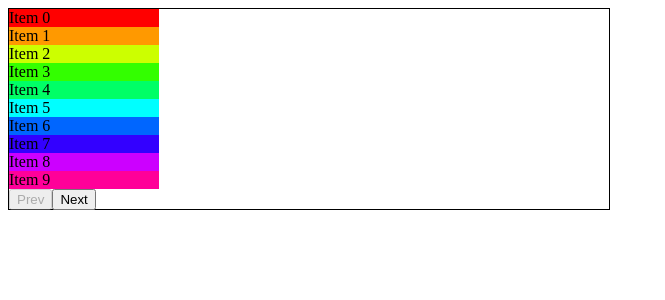
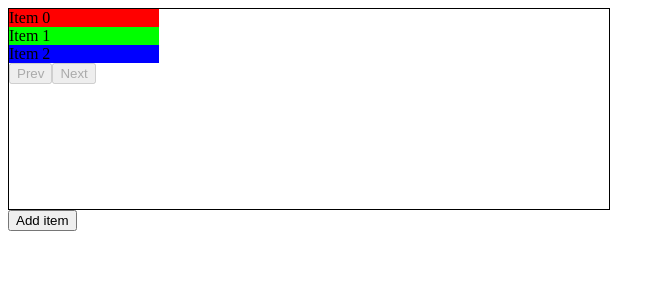
Before and after one commit to deadalusai/react-carousel-experiments, a React app: page / in a window 1280 px wide. Shown: the top 300 px of the page, without its empty margins (0-665 px from the left). Built offline with nearby package versions, Linux system fonts and the light colour scheme; the HTML template or start-up script is replaced by a standard one.

Commit message:
Partial visibility, initialize viewport

```diff
--- a/src/carousel/animator.ts
+++ b/src/carousel/animator.ts
@@ -25,8 +25,8 @@ export class Animator {
             element[property] = to;
             return NULL_ANIMATION_HANDLE;
         }
-        const start = element[property];
-        const change = to - start;
+        const from = element[property];
+        const delta = to - from;
 
         let startTime: number | null = null; // NOTE: For the first frame we do not have a time reference.
         let animationHandle: number | null = null;
@@ -43,7 +43,7 @@ export class Animator {
             const time = timestamp - startTime;
             if (time <= duration) {
                 // Find the value with the quadratic in-out easing function, then apply the scroll
-                element[property] = this.easingFunction(time, start, change, duration);
+                element[property] = this.easingFunction(time, from, delta, duration);
                 animationHandle = requestAnimationFrame(step);
             } else {
                 element[property] = to;
--- a/src/carousel/index.tsx
+++ b/src/carousel/index.tsx
@@ -51,19 +51,19 @@ interface ICarouselState {
 }
 
 export class Carousel extends React.Component<ICarouselProps, ICarouselState> {
-    state = {
+    public state = {
         scrollIndex: 0,
-        isFullyScrolledLeft: true,
+        isFullyScrolledLeft: false,
         isFullyScrolledRight: false,
     };
 
-    animator = new Animator(easingFunctions.easeInOutQuad);
-    animation = null as AnimationHandle | null;
-    viewportEl = null as HTMLDivElement | null;
+    private animator = new Animator(easingFunctions.easeInOutQuad);
+    private animation = null as AnimationHandle | null;
+    private viewportEl = null as HTMLDivElement | null;
 
     public render() {
         return <div className="bil-carousel">
-            <div className="bil-carousel--container" onScroll={this.handleScroll} ref={(el) => this.viewportEl = el}>
+            <div className="bil-carousel--container" onScroll={this.handleScroll} ref={this.initializeViewport}>
                 {this.props.children.map((child, index) =>
                     <div key={index} className="bil-carousel--item">
                         {child}
@@ -81,7 +81,20 @@ export class Carousel extends React.Component<ICarouselProps, ICarouselState> {
         </div>;
     }
 
-    viewport = (): Viewport => {
+    public componentDidUpdate = (prevProps: ICarouselProps) => {
+        if (this.props.children.length != prevProps.children.length) {
+            this.updateScrollState();
+        }
+    };
+
+    private initializeViewport = (el: HTMLDivElement) => {
+        this.viewportEl = el;
+        if (this.viewportEl) {
+            this.updateScrollState();
+        }
+    };
+
+    private viewport = (): Viewport => {
         if (!this.viewportEl) {
             throw new Error("Tried to read viewport before ref loaded");
         }
@@ -96,7 +109,7 @@ export class Carousel extends React.Component<ICarouselProps, ICarouselState> {
         };
     };
 
-    animateScrollToIndex = (targetIndex: number) => {
+    private animateScrollToIndex = (targetIndex: number) => {
         if (this.animation) {
             this.animation.cancel();
         }
@@ -112,7 +125,7 @@ export class Carousel extends React.Component<ICarouselProps, ICarouselState> {
         });
     };
 
-    handleScroll = () => {
+    private handleScroll = () => {
         if (this.animation) {
             // Skip updating scroll state while the animation is in progress
             return;
@@ -120,26 +133,38 @@ export class Carousel extends React.Component<ICarouselProps, ICarouselState> {
         this.updateScrollState();
     };
 
-    updateScrollState = () => {
+    private updateScrollState = () => {
         const viewport = this.viewport();
         // Determine where we're scrolled to by finding the first fully-visible child from left to right
+        let minPartialIndex = Infinity;
         let minVisibleIndex = Infinity;
         let maxVisibleIndex = 0;
         for (let itemIndex = 0; itemIndex < viewport.itemCount; itemIndex++) {
             const visibility = itemVisibility(viewport, itemIndex);
-            if (visibility === ItemVisibility.fullyVisible) {
+            if (visibility === ItemVisibility.partiallyVisible) {
+                minPartialIndex = Math.min(minPartialIndex, itemIndex);
+            }
+            else if (visibility === ItemVisibility.fullyVisible) {
                 minVisibleIndex = Math.min(minVisibleIndex, itemIndex);
                 maxVisibleIndex = Math.max(maxVisibleIndex, itemIndex);
             }
         }
+        // Handle empty collection or zero-width items
+        if (!isFinite(minVisibleIndex)) {
+            minVisibleIndex = 0;
+        }
+        // Handle no partially-visible items
+        if (!isFinite(minPartialIndex)) {
+            minPartialIndex = minVisibleIndex;
+        }
         this.setState({
-            scrollIndex: minVisibleIndex,
+            scrollIndex: minPartialIndex,
             isFullyScrolledLeft: minVisibleIndex === 0,
             isFullyScrolledRight: maxVisibleIndex === (viewport.itemCount - 1),
         });
     };
 
-    goLeft = (e: React.MouseEvent) => {
+    private goLeft = (e: React.MouseEvent) => {
         e.preventDefault();
         e.stopPropagation();
         let scrollIndex = this.state.scrollIndex - 1;
@@ -150,7 +175,7 @@ export class Carousel extends React.Component<ICarouselProps, ICarouselState> {
         this.animateScrollToIndex(scrollIndex);
     };
 
-    goRight = (e: React.MouseEvent) => {
+    private goRight = (e: React.MouseEvent) => {
         e.preventDefault();
         e.stopPropagation();
         let scrollIndex = this.state.scrollIndex + 1;
--- a/src/components/app.tsx
+++ b/src/components/app.tsx
@@ -1,11 +1,12 @@
 import * as React from "react";
 import { Carousel } from 'carousel';
 
-const MAX_ITEMS = 10;
-const item = (index: number) => ({ name: `Item ${index}`, color: hsbToRgb(index * (360 / MAX_ITEMS), 100, 100) });
-const items = new Array(MAX_ITEMS).fill(0).map((_, index) => item(index));
+const item = (index: number, max: number) => ({ name: `Item ${index}`, color: hsbToRgb(index * (360 / max), 100, 100) });
+const makeItems = (count: number) => new Array(count).fill(0).map((_, index) => item(index, count));
 
 export function App() {
+    const [items, setItems] = React.useState(() => makeItems(3));
+
     const containerStyle: React.CSSProperties = {
         width: '600px',
         height: '200px',
@@ -24,6 +25,9 @@ export function App() {
                 )}
             </Carousel>
         </section>
+        <button onClick={() => setItems(makeItems(items.length + 1))}>
+            Add item
+        </button>
     </>;
 }
 
```
